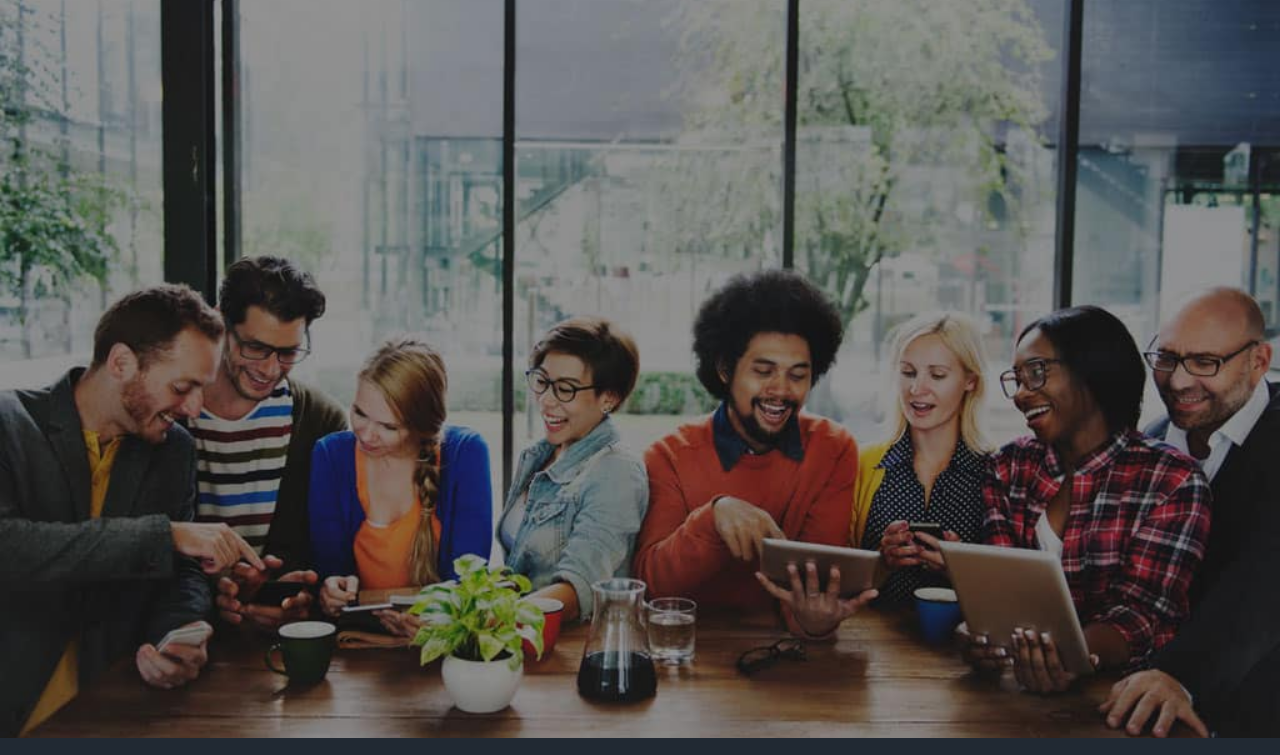
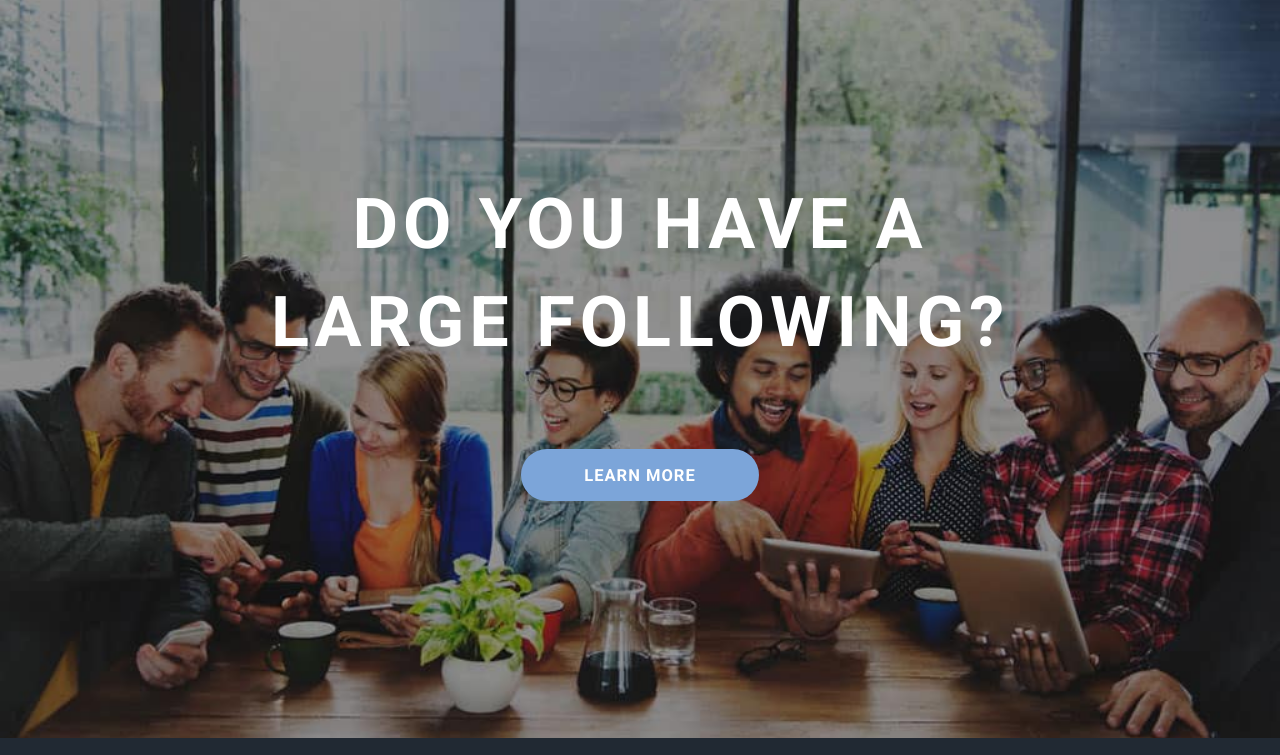
Before and after one commit to Bochesan/SomeProject, a website: page index.html in a window 1280 px wide. Shown: the part 62-817 px from the top of the page. Drawn offline with Linux system fonts and the light colour scheme.

Commit message:
first section

```diff
--- a/index.html
+++ b/index.html
@@ -25,7 +25,8 @@
         </header>
         <main class="content">
             <section class="homeSection">
-
+                <div class="homeSection__title">DO YOU HAVE A <br>LARGE FOLLOWING?</div>
+                <a href="#" class="homeSection__button button button--blue">LEARN MORE</a>
             </section>
         </main>
         <footer class="footer wrapper">
--- /dev/null
+++ b/src/styles/block/buttons.styl
@@ -0,0 +1,17 @@
+.button
+    display: inline-block;
+    border-radius: 50px;
+    padding: rel-size(15px) rel-size(65px);
+    font-size: rel-size(17px);
+    font-family: ff-Roboto;
+    font-weight: 700;
+    letter-spacing: 1px;
+    color: white;
+    text-transform: uppercase;
+    transition: background 0.3s;
+
+    &--blue
+        background: #7ca5d9;
+
+        &:hover
+            background: darken(#7ca5d9, 10%)
--- a/src/styles/block/homeSection.styl
+++ b/src/styles/block/homeSection.styl
@@ -2,3 +2,16 @@
     min-height: 100vh;
     background: url('/assets/media/images/firstSection.jpg') center center no-repeat;
     background-size: cover;
+    display: flex;
+    align-items: center;
+    justify-content: center;
+    flex-direction: column;
+
+    &__title
+        text-align: center;
+        margin-bottom: rel-size(80px);
+        font-size: rel-size(72px);
+        color: white;
+        font-family: ff-Roboto;
+        font-weight: 700;
+        letter-spacing: 5px;
--- a/src/styles/variables.styl
+++ b/src/styles/variables.styl
@@ -38,7 +38,7 @@ fz-mid = 17px
 
 // Остальные параметры
 @import url('https://fonts.googleapis.com/css?family=Raleway:400,500&display=swap');
-@import url('https://fonts.googleapis.com/css?family=Roboto&display=swap');
+@import url('https://fonts.googleapis.com/css?family=Roboto:400,700&display=swap');
 
 ff-default = 'Raleway', sans-serif
 ff-Roboto = 'Roboto', sans-serif;
```
Also changed, not shown: assets/styles/main.min.css, 1 other file.
